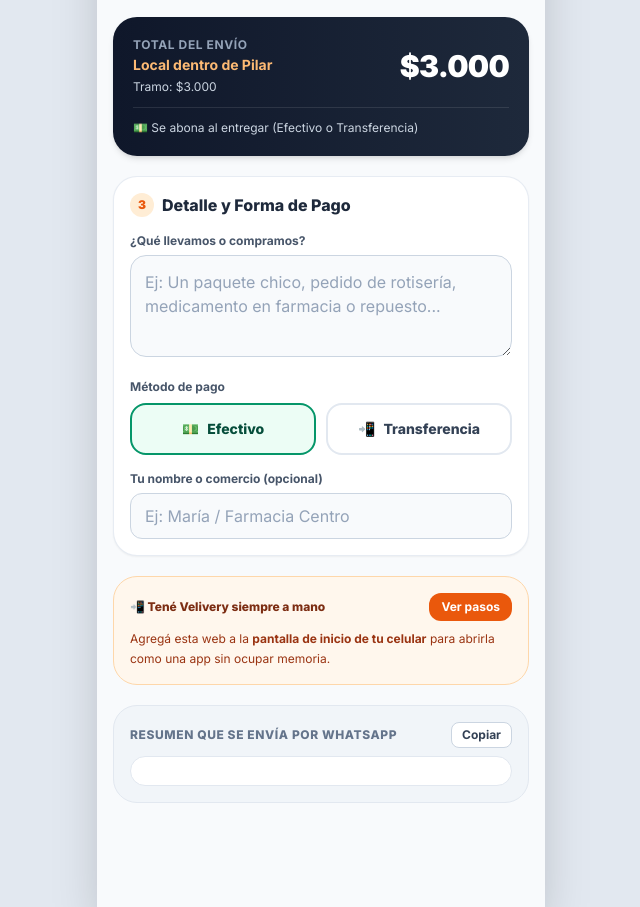
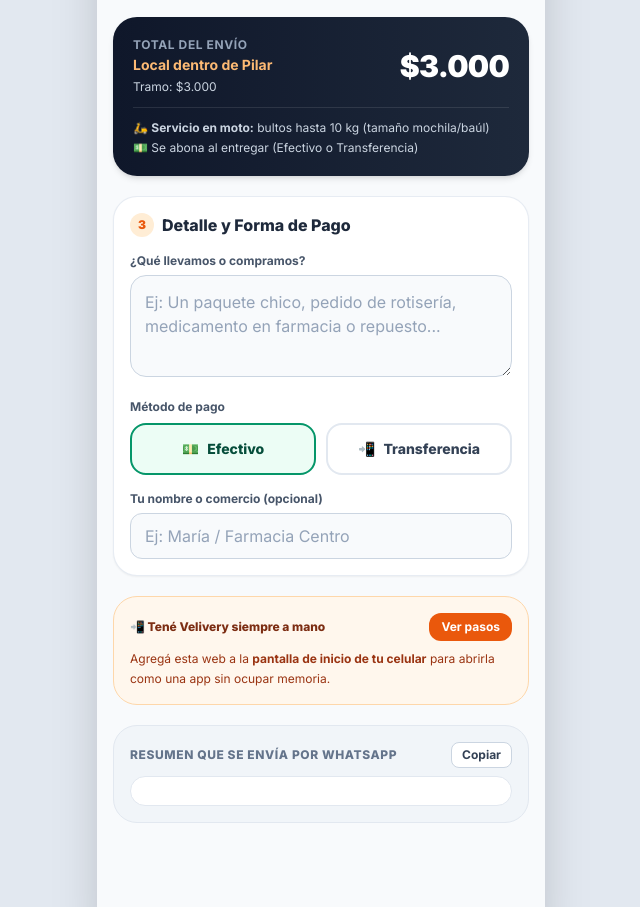
Before and after one commit to orionpleyadesantares-cpu/velivery, a plain HTML site: page index.html in a window 1280 px wide. Shown: the part 983-1890 px from the top of the page, without its empty margins (319-959 px from the left). Drawn offline with nearby package versions, Linux system fonts and the light colour scheme.

Commit message:
Enhance HTML structure for payment information section

```diff
--- a/index.html
+++ b/index.html
@@ -238,8 +238,9 @@
             </span>
           </div>
         </div>
-        <div class="mt-3 pt-3 border-t border-white/10 text-xs text-slate-300">
-          💵 Se abona al entregar (Efectivo o Transferencia)
+        <div class="mt-3 pt-3 border-t border-white/10 text-xs text-slate-300 space-y-1">
+          <p>🛵 <strong>Servicio en moto:</strong> bultos hasta 10 kg (tamaño mochila/baúl)</p>
+          <p>💵 Se abona al entregar (Efectivo o Transferencia)</p>
         </div>
       </section>
 
```
